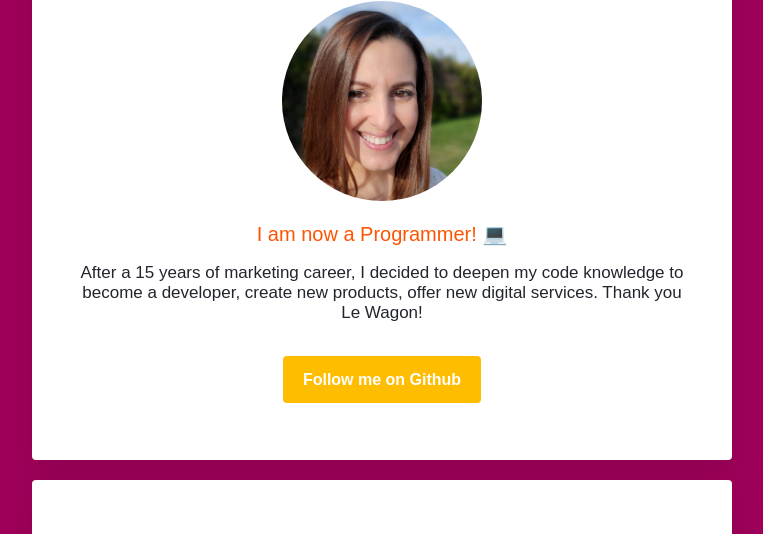
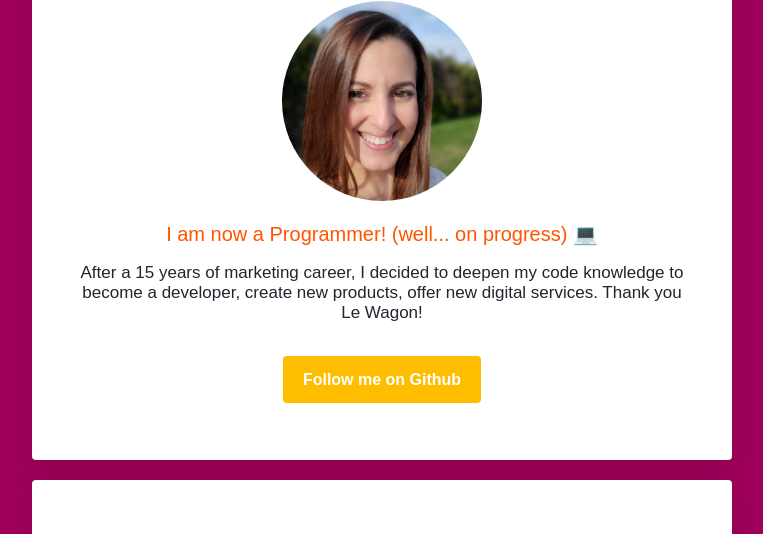
Before and after one commit to Caroline-B75/profile, a plain HTML site: page index.html in a window 1280 px wide. Shown: the part 159-693 px from the top of the page, without its empty margins (258-1021 px from the left). Drawn offline with Linux system fonts and the light colour scheme.

Commit message:
Update index.html

```diff
--- a/index.html
+++ b/index.html
@@ -15,7 +15,7 @@
       <div class="card">
         <h1>Hello, I'm Caroline</h1>
         <img src="./images/Caroline_Belmas_Carre.jpg" class="img_circle" width="200px" alt="Caroline_Picture">
-        <h2>I am now a Programmer! 💻</h2>
+        <h2>I am now a Programmer! (well... on progress) 💻</h2>
         <p>After a 15 years of marketing career, I decided to deepen my code knowledge to become a developer, create new products, offer new digital services. Thank you Le Wagon!</p>
         <a href="#" class="btn-pink" target="_blank">Follow me on Github</a>
       </div>
```
